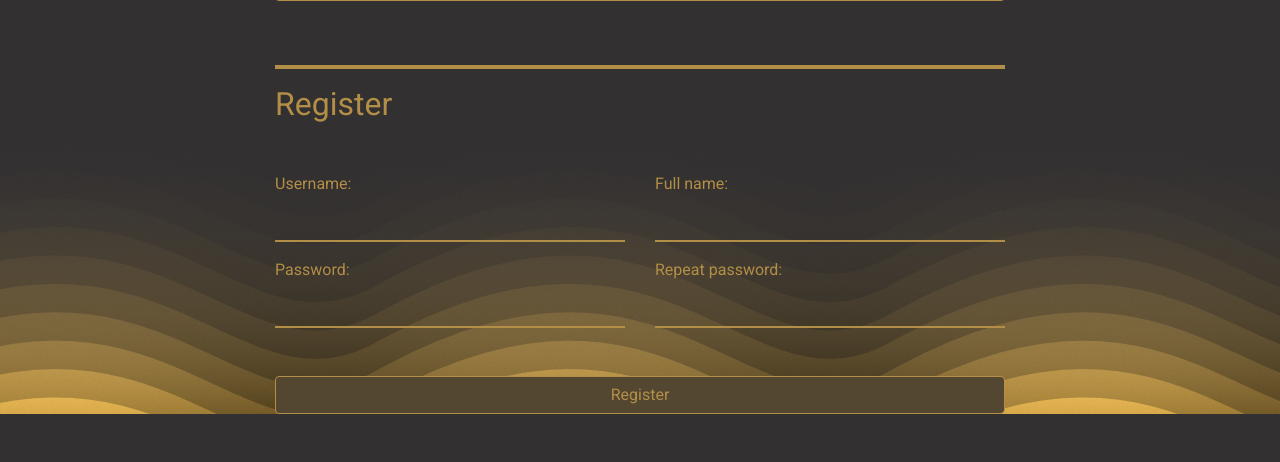
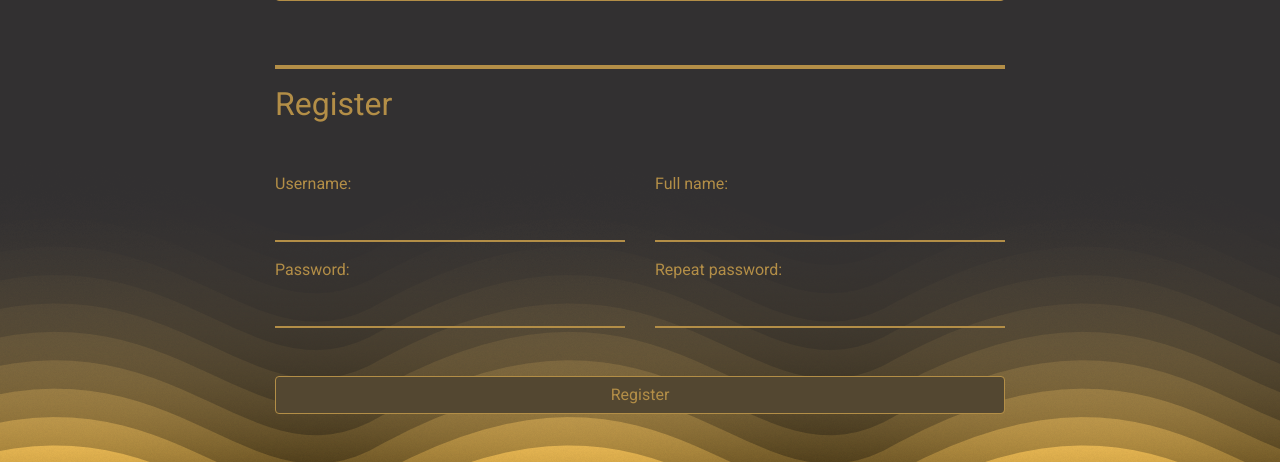
Before and after one commit to emilgab/norwegian-rails, a Flask app: page /login in a window 1280 px wide. Shown: the part 426-888 px from the top of the page. Before the commit the page ends 840 px from the top, so only its background shows below. Run offline with Flask 2, Linux system fonts and the light colour scheme; a user stored in the database is signed in; some libraries are stand-ins or nearby versions.

Commit message:
Added padding to register submit row

```diff
--- a/app/templates/login.html
+++ b/app/templates/login.html
@@ -59,7 +59,11 @@
             {{register.repeat_password(class="form-control custom-form")}}
           </div>
         </div>
-        {{register.submit(class="btn form-control")}}
+        <div class="row pb-5">
+          <div class="col-12">
+            {{register.submit(class="btn form-control")}}
+          </div>
+        </div>
       </form>
     </div>
   </div>
```
